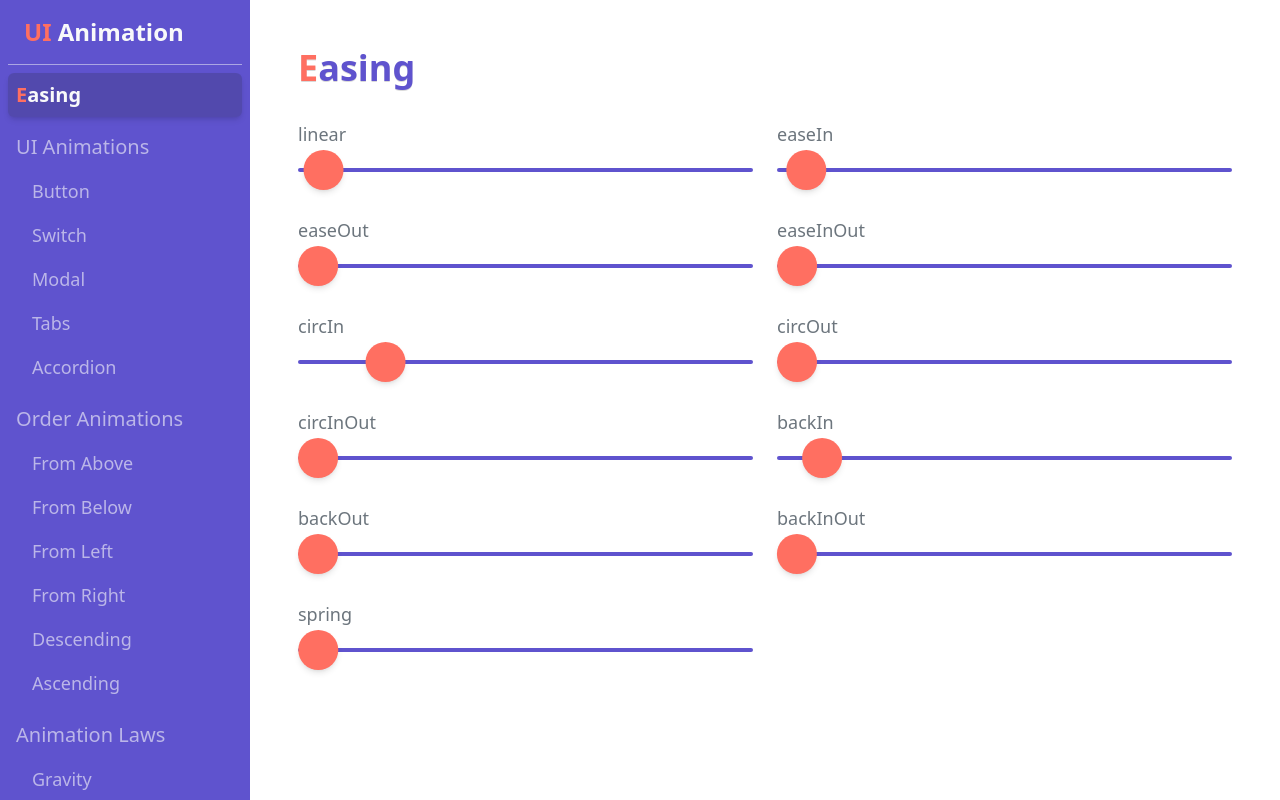
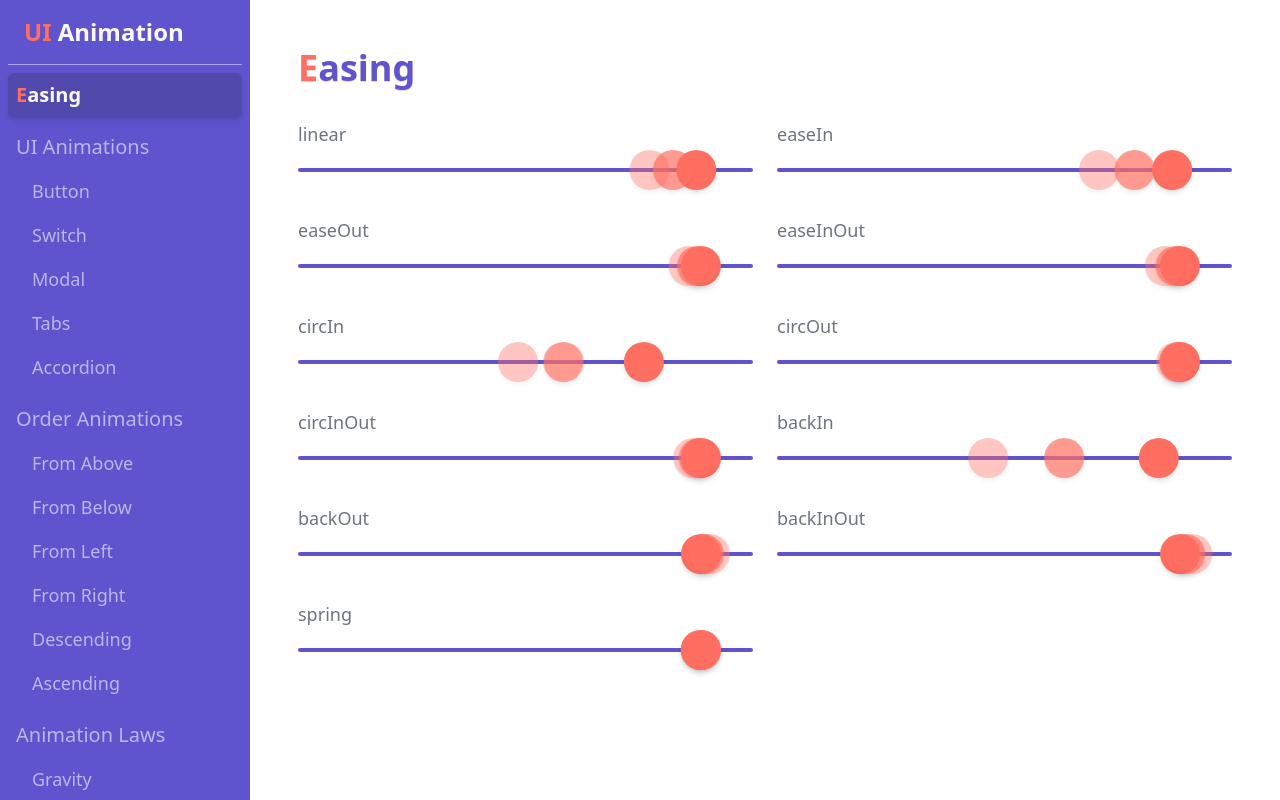
Before and after one commit to i-X-ce/ui-animation-demo, a React (Vite) app: page / in a window 1280 px wide. Built offline with nearby package versions, Linux system fonts and the light colour scheme.

Commit message:
🎨 最初の一階を早めに起動

```diff
--- a/src/components/EasingItem.tsx
+++ b/src/components/EasingItem.tsx
@@ -15,6 +15,9 @@ function EasingItem({
   const timer = React.useRef<number | null>(null);
 
   React.useEffect(() => {
+    setTimeout(() => {
+      setMoved(true);
+    }, 1);
     timer.current = setInterval(() => {
       setMoved((prev) => !prev);
     }, DURATION * 1000 + 500);
@@ -32,20 +35,27 @@ function EasingItem({
       </h3>
       <motion.div layout className="relative flex  items-center py-5">
         <div className="h-1 w-full bg-primary rounded-full" />
+        {Array.from({ length: 3 }).map((_, i) => (
           <motion.div
-          layoutId={`circle-${(type as string) || (ease as string)}`}
-          className={clsx(
-            "absolute h-10 w-10 bg-accent rounded-full shrink-0 shadow-md",
-            moved ? "right-0" : "left-0"
-          )}
-          transition={(() => {
+            key={i}
+            layoutId={`circle-${(type as string) || (ease as string)}-${i}`}
+            transition={{
+              ...(() => {
                 if (type === "spring") {
                   return { type, stiffness: 100, damping: 10 };
                 } else {
                   return { duration: DURATION, ease };
                 }
-          })()}
+              })(),
+              delay: i * 0.1,
+            }}
+            className={clsx(
+              "absolute h-10 w-10 bg-accent rounded-full shrink-0 shadow-md",
+              moved ? "right-8" : "left-8"
+            )}
+            style={{ opacity: 1 - i * 0.3 }}
           />
+        ))}
       </motion.div>
     </div>
   );
```
Lines whose indentation alone changed are shown as unchanged.
